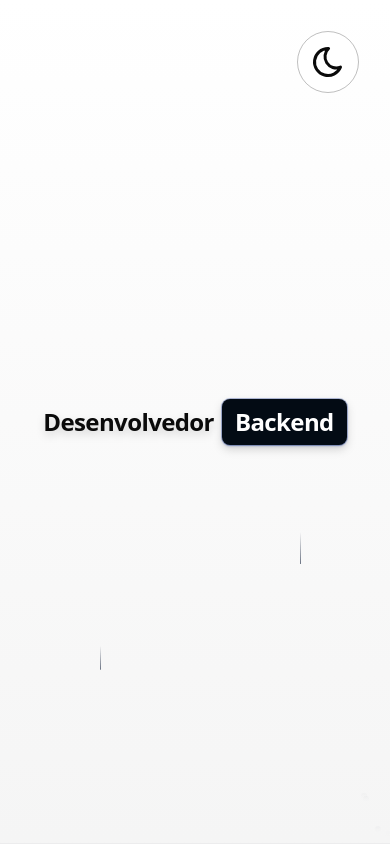
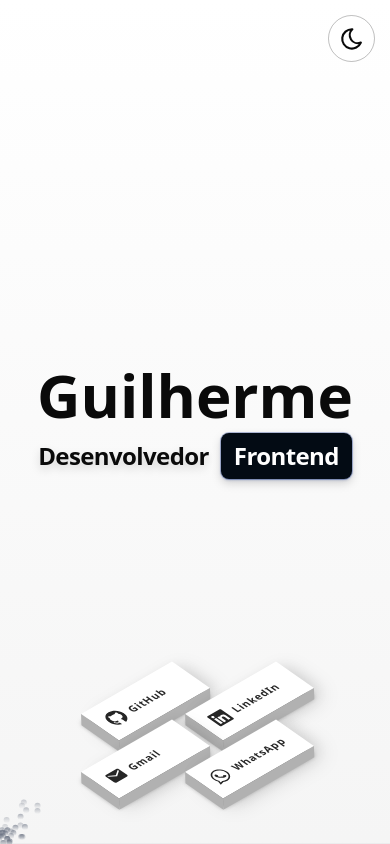
Before and after one commit to guisilva19/portfolio-2026, a Next.js app: page / in a window 390 px wide. Built offline with nearby package versions, Linux system fonts and the light colour scheme.

Commit message:
feat: buttons social

```diff
--- a/app/globals.css
+++ b/app/globals.css
@@ -153,12 +153,12 @@
 
 .theme-toggle {
   position: fixed;
-  top: 2rem;
-  right: 2rem;
+  top: 1rem;
+  right: 1rem;
   z-index: 9999;
-  width: 60px;
-  height: 60px;
-  padding: 0.75rem;
+  width: 45px;
+  height: 45px;
+  padding: 0.6rem;
   display: grid;
   place-items: center;
   transition: outline 150ms ease-in-out;
@@ -169,13 +169,23 @@
   background: var(--background);
 }
 
+@media (min-width: 640px) {
+  .theme-toggle {
+    top: 2rem;
+    right: 2rem;
+    width: 60px;
+    height: 60px;
+    padding: 0.75rem;
+  }
+}
+
 .theme-toggle::before {
   content: var(--toggle-label-txt);
   position: absolute;
   top: 100%;
   left: 50%;
   translate: -50% var(--toggle-label-y, -10px);
-  font-size: 0.7rem;
+  font-size: 0.6rem;
   text-transform: uppercase;
   opacity: var(--toggle-label-opacity, 0);
   transition-property: opacity, translate;
@@ -183,11 +193,25 @@
   transition-timing-function: ease-in-out;
 }
 
+@media (min-width: 640px) {
+  .theme-toggle::before {
+    font-size: 0.7rem;
+  }
+}
+
 input#theme:focus-within ~ label,
 .theme-toggle:hover {
-  outline-width: 5px;
-  --toggle-label-y: 15px;
+  outline-width: 3px;
+  --toggle-label-y: 12px;
   --toggle-label-opacity: 1;
+}
+
+@media (min-width: 640px) {
+  input#theme:focus-within ~ label,
+  .theme-toggle:hover {
+    outline-width: 5px;
+    --toggle-label-y: 15px;
+  }
 }
 
 .theme-toggle > svg {
--- a/app/page.tsx
+++ b/app/page.tsx
@@ -1,11 +1,18 @@
 "use client";
 import { LayoutTextFlip } from "@/components/ui/layout-text-flip";
+import { SocialButtons3D } from "@/components/ui/social-buttons-3d";
 
 export default function Home() {
   return (
-    <div className="flex items-center justify-center min-h-screen px-4">
-      <div className="flex flex-col gap-2 w-full max-w-4xl">
-        <div className="flex flex-wrap items-center gap-2 sm:gap-3 justify-center sm:justify-start">
+    <div className="relative flex items-center justify-center min-h-screen px-4">
+      <div className="flex flex-col w-full items-center">
+        {/* Nome */}
+        <h1 className="text-6xl sm:text-6xl md:text-7xl lg:text-8xl xl:text-9xl font-bold text-foreground lg:pr-40 mb-2 lg:-mb-2">
+          Guilherme
+        </h1>
+
+        {/* Desenvolvedor com animação */}
+        <div className="flex flex-wrap items-center gap-2 justify-center lg:ml-32">
           <LayoutTextFlip
             text="Desenvolvedor"
             words={["Full Stack", "Frontend", "Backend"]}
@@ -13,6 +20,11 @@ export default function Home() {
           />
         </div>
       </div>
+
+      {/* Botões de Redes Sociais 3D - Fixo na parte inferior */}
+      <div className="fixed bottom-14 left-0 right-0 z-10">
+        <SocialButtons3D />
+      </div>
     </div>
   );
 }
--- a/components/ui/layout-text-flip.tsx
+++ b/components/ui/layout-text-flip.tsx
@@ -4,8 +4,8 @@ import { motion, AnimatePresence } from "motion/react";
 import { cn } from "@/lib/utils";
 
 export const LayoutTextFlip = ({
-  text = "Build Amazing",
-  words = ["Landing Pages", "Component Blocks", "Page Sections", "3D Shaders"],
+  text,
+  words,
   duration = 3000,
 }: {
   text: string;
@@ -26,14 +26,14 @@ export const LayoutTextFlip = ({
     <>
       <motion.span
         layoutId="subtext"
-        className="text-2xl sm:text-3xl md:text-4xl lg:text-5xl xl:text-6xl font-bold tracking-tight drop-shadow-lg text-foreground"
+        className="text-2xl sm:text-3xl md:text-4xl lg:text-5xl font-bold tracking-tight drop-shadow-lg text-foreground mr-1"
       >
         {text}
       </motion.span>
 
       <motion.span
         layout
-        className="relative w-fit overflow-hidden rounded-md border border-transparent bg-[oklch(0.145_0.025_250)] px-3 py-1.5 sm:px-4 sm:py-2 font-sans text-2xl sm:text-3xl md:text-4xl lg:text-5xl xl:text-6xl font-bold tracking-tight text-white shadow-sm ring shadow-blue-900/30 ring-blue-900/30 drop-shadow-lg dark:bg-[oklch(0.145_0.025_250)] dark:text-white dark:shadow-sm dark:ring-1 dark:shadow-blue-500/20 dark:ring-blue-500/20"
+        className="relative w-fit overflow-hidden rounded-md border border-transparent bg-[oklch(0.145_0.025_250)] px-3 py-1.5 sm:px-4 sm:py-2 font-sans text-2xl sm:text-3xl md:text-4xl lg:text-5xl font-bold tracking-tight text-white shadow-sm ring shadow-blue-900/30 ring-blue-900/30 drop-shadow-lg dark:bg-white dark:text-[#1e293b] dark:shadow-sm dark:ring-1 dark:shadow-blue-500/20 dark:ring-blue-500/20"
       >
         <AnimatePresence mode="popLayout">
           <motion.span
--- /dev/null
+++ b/components/ui/social-buttons-3d.tsx
@@ -0,0 +1,308 @@
+"use client";
+import React from "react";
+import { FaGithub, FaLinkedin, FaWhatsapp } from "react-icons/fa";
+import { MdEmail } from "react-icons/md";
+
+interface SocialButton {
+  icon: React.ReactNode;
+  label: string;
+  href: string;
+  colors: {
+    bg: string;
+    bgHover: string;
+    beforeBg: string;
+    afterBg: string;
+  };
+}
+
+export const SocialButtons3D = () => {
+  const socialButtons: SocialButton[] = [
+    {
+      icon: <FaGithub className="w-4.5 h-4.5 sm:w-5 sm:h-5" />,
+      label: "GitHub",
+      href: "https://github.com/seu-usuario",
+      colors: {
+        bg: "#fff",
+        bgHover: "#24292e",
+        beforeBg: "#1a1e22",
+        afterBg: "#2f363d",
+      },
+    },
+    {
+      icon: <FaLinkedin className="w-4.5 h-4.5 sm:w-5 sm:h-5" />,
+      label: "LinkedIn",
+      href: "https://linkedin.com/in/seu-perfil",
+      colors: {
+        bg: "#fff",
+        bgHover: "#0077b5",
+        beforeBg: "#005885",
+        afterBg: "#0095d9",
+      },
+    },
+    {
+      icon: <MdEmail className="w-4.5 h-4.5 sm:w-5 sm:h-5" />,
+      label: "Gmail",
+      href: "mailto:seu-email@gmail.com",
+      colors: {
+        bg: "#fff",
+        bgHover: "#EA4335",
+        beforeBg: "#c5221f",
+        afterBg: "#f06a5e",
+      },
+    },
+    {
+      icon: <FaWhatsapp className="w-4.5 h-4.5 sm:w-5 sm:h-5" />,
+      label: "WhatsApp",
+      href: "https://wa.me/5511999999999",
+      colors: {
+        bg: "#fff",
+        bgHover: "#25D366",
+        beforeBg: "#1ebe57",
+        afterBg: "#2ee673",
+      },
+    },
+  ];
+
+  return (
+    <div className="relative grid grid-cols-2 sm:flex sm:flex-nowrap gap-y-4 gap-x-1 sm:gap-2 justify-center items-center p-2 sm:p-4 max-w-[220px] sm:max-w-none mx-auto">
+      <style jsx>{`
+        .social-link {
+          position: relative;
+          display: flex;
+          align-items: center;
+          width: 105px;
+          height: 42px;
+          background: #fff;
+          padding-left: 10px;
+          transform: rotate(-30deg) skew(25deg) translate(0, 0);
+          transition: all 0.5s;
+          box-shadow:
+            -8px 8px 5px rgba(0, 0, 0, 0.5),
+            0 12px 20px rgba(0, 0, 0, 0.15),
+            0 8px 16px rgba(0, 0, 0, 0.1);
+          text-decoration: none;
+        }
+
+        @media (min-width: 640px) {
+          .social-link {
+            width: 120px;
+            height: 42px;
+            padding-left: 12px;
+            box-shadow:
+              -10px 10px 6px rgba(0, 0, 0, 0.5),
+              0 15px 25px rgba(0, 0, 0, 0.15),
+              0 10px 20px rgba(0, 0, 0, 0.1);
+          }
+        }
+
+        .dark .social-link {
+          background: oklch(0.269 0 0);
+          box-shadow:
+            -8px 8px 5px rgba(0, 0, 0, 0.7),
+            0 12px 20px rgba(0, 0, 0, 0.3),
+            0 8px 16px rgba(0, 0, 0, 0.15);
+        }
+
+        @media (min-width: 640px) {
+          .dark .social-link {
+            box-shadow:
+              -10px 10px 6px rgba(0, 0, 0, 0.7),
+              0 15px 25px rgba(0, 0, 0, 0.3),
+              0 10px 20px rgba(0, 0, 0, 0.15);
+          }
+        }
+
+        .social-link:before {
+          content: "";
+          position: absolute;
+          top: 5px;
+          left: -10px;
+          height: 100%;
+          width: 10px;
+          background: #b1b1b1;
+          transition: all 0.5s;
+          transform: rotate(0deg) skewY(-45deg);
+        }
+
+        @media (min-width: 640px) {
+          .social-link:before {
+            top: 5px;
+            left: -11px;
+            width: 11px;
+          }
+        }
+
+        .dark .social-link:before {
+          background: oklch(0.205 0 0);
+        }
+
+        .social-link:after {
+          content: "";
+          position: absolute;
+          bottom: -10px;
+          left: -5px;
+          height: 10px;
+          width: 100%;
+          background: #b1b1b1;
+          transition: all 0.5s;
+          transform: rotate(0deg) skewX(-45deg);
+        }
+
+        @media (min-width: 640px) {
+          .social-link:after {
+            bottom: -11px;
+            left: -5.5px;
+            height: 11px;
+          }
+        }
+
+        .dark .social-link:after {
+          background: oklch(0.205 0 0);
+        }
+
+        .social-link:hover {
+          transform: rotate(-30deg) skew(25deg) translate(10px, -8px);
+          box-shadow:
+            -22px 22px 22px rgba(0, 0, 0, 0.5),
+            0 20px 30px rgba(0, 0, 0, 0.2);
+        }
+
+        @media (min-width: 640px) {
+          .social-link:hover {
+            transform: rotate(-30deg) skew(25deg) translate(12px, -10px);
+            box-shadow:
+              -28px 28px 28px rgba(0, 0, 0, 0.5),
+              0 22px 35px rgba(0, 0, 0, 0.2);
+          }
+        }
+
+        .dark .social-link:hover {
+          box-shadow:
+            -22px 22px 22px rgba(0, 0, 0, 0.8),
+            0 20px 30px rgba(0, 0, 0, 0.4);
+        }
+
+        @media (min-width: 640px) {
+          .dark .social-link:hover {
+            box-shadow:
+              -28px 28px 28px rgba(0, 0, 0, 0.8),
+              0 22px 35px rgba(0, 0, 0, 0.4);
+          }
+        }
+
+        .social-link .content-wrapper {
+          display: flex;
+          align-items: center;
+          gap: 6px;
+          width: 100%;
+        }
+
+        @media (min-width: 640px) {
+          .social-link .content-wrapper {
+            gap: 8px;
+          }
+        }
+
+        .social-link .icon-wrapper {
+          color: #262626;
+          transition: 0.5s;
+          display: flex;
+          align-items: center;
+          justify-content: center;
+          flex-shrink: 0;
+        }
+
+        .dark .social-link .icon-wrapper {
+          color: oklch(0.985 0 0);
+        }
+
+        .social-link:hover .icon-wrapper {
+          color: #fff;
+        }
+
+        .social-link .label {
+          color: #262626;
+          letter-spacing: 0.8px;
+          transition: 0.5s;
+          font-size: 10px;
+          font-weight: 600;
+          white-space: nowrap;
+        }
+
+        @media (min-width: 640px) {
+          .social-link .label {
+            letter-spacing: 1.5px;
+            font-size: 11px;
+          }
+        }
+
+        .dark .social-link .label {
+          color: oklch(0.985 0 0);
+        }
+
+        .social-link:hover .label {
+          color: #fff;
+        }
+
+        /* GitHub */
+        .social-link.github:hover {
+          background: #24292e;
+        }
+        .social-link.github:hover:before {
+          background: #1a1e22;
+        }
+        .social-link.github:hover:after {
+          background: #2f363d;
+        }
+
+        /* LinkedIn */
+        .social-link.linkedin:hover {
+          background: #0077b5;
+        }
+        .social-link.linkedin:hover:before {
+          background: #005885;
+        }
+        .social-link.linkedin:hover:after {
+          background: #0095d9;
+        }
+
+        /* Gmail */
+        .social-link.gmail:hover {
+          background: #ea4335;
+        }
+        .social-link.gmail:hover:before {
+          background: #c5221f;
+        }
+        .social-link.gmail:hover:after {
+          background: #f06a5e;
+        }
+
+        /* WhatsApp */
+        .social-link.whatsapp:hover {
+          background: #25D366;
+        }
+        .social-link.whatsapp:hover:before {
+          background: #1ebe57;
+        }
+        .social-link.whatsapp:hover:after {
+          background: #2ee673;
+        }
+      `}</style>
+
+      {socialButtons.map((button, index) => (
+        <a
+          key={index}
+          href={button.href}
+          target={button.href.startsWith("http") ? "_blank" : "_self"}
+          rel={button.href.startsWith("http") ? "noopener noreferrer" : ""}
+          className={`social-link ${button.label.toLowerCase()}`}
+        >
+          <div className="content-wrapper">
+            <div className="icon-wrapper">{button.icon}</div>
+            <span className="label">{button.label}</span>
+          </div>
+        </a>
+      ))}
+    </div>
+  );
+};
--- a/package.json
+++ b/package.json
@@ -17,6 +17,7 @@
     "next": "16.1.1",
     "react": "19.2.3",
     "react-dom": "19.2.3",
+    "react-icons": "^5.5.0",
     "tailwind-merge": "^3.4.0"
   },
   "devDependencies": {
```
Also changed, not shown: 1 other file (tests, documents, lock files or other folders).
